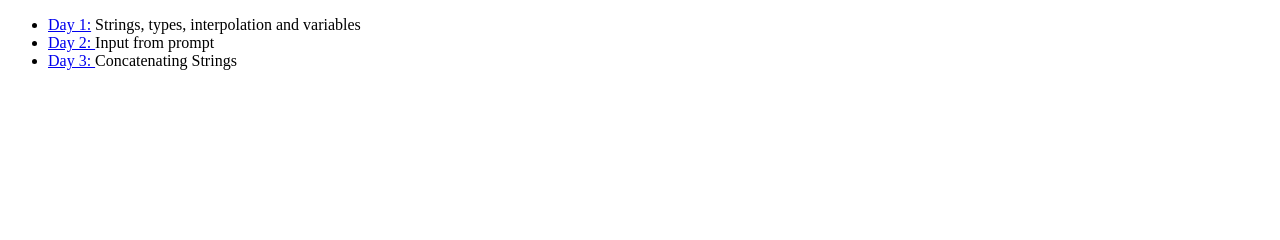
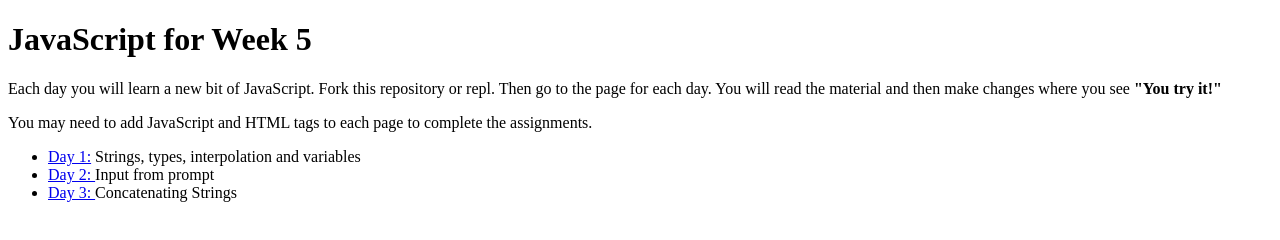
Before and after one commit to w821276/week-5-javascript-practice, a plain HTML site: page index.html in a window 1280 px wide. Drawn offline with Linux system fonts and the light colour scheme.

Commit message:
update index

```diff
--- a/index.html
+++ b/index.html
@@ -9,6 +9,14 @@
 </head>
 
 <body>
+  <h1>JavaScript for Week 5</h1>
+
+  <p>
+    Each day you will learn a new bit of JavaScript. Fork this repository or repl. Then go to the page for each day. You
+    will read the material and then make changes where you see <strong>"You try it!"</strong>
+  </p>
+  <p> You may need to add JavaScript and HTML tags to each page to complete the assignments.</p>
+
   <ul>
     <li>
       <a href="day-1.html">Day 1:</a> Strings, types, interpolation and variables
```
